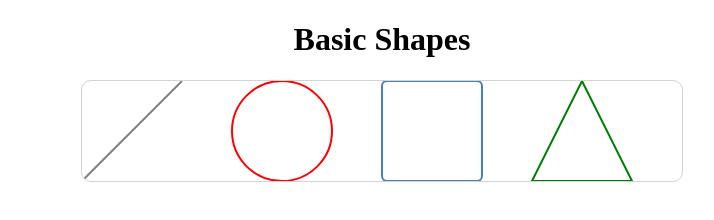
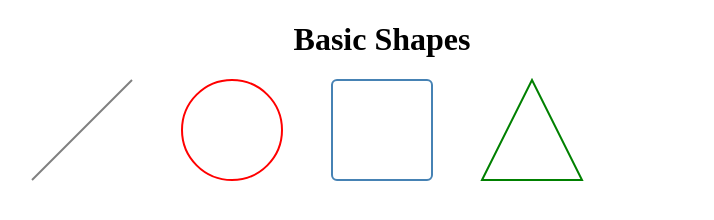
Before and after one commit to BlackBeast/OnFlyWithD3, a plain HTML site: page basic_shapes/index.html in a window 1280 px wide. Shown: the whole page, without its empty margins (258-972 px from the left). Drawn offline with Linux system fonts and the light colour scheme.

Commit message:
Changed a bit

```diff
--- a/basic_shapes/css/styles.css
+++ b/basic_shapes/css/styles.css
@@ -2,8 +2,7 @@
     text-align: center;
 }
 svg{
-    border: solid 1px lightgray;
-    border-radius: 10px;
+    overflow: visible;
 }
 .shape{
   stroke-width: 2px;
--- a/basic_shapes/javascript/basicShapes.js
+++ b/basic_shapes/javascript/basicShapes.js
@@ -1,5 +1,5 @@
 var height = 100;
-var width = 600;
+var width = 700;
 var initialPoint = 0;
 var specifiedWidth = 100;
 var specifiedMargin = 50;
@@ -56,7 +56,7 @@ var position= function(){
     let position = startBy;
     startBy += incrementBy;
     return position;
-  }
+  };
 }();
 
 var createShapes = function () {
@@ -64,11 +64,11 @@ var createShapes = function () {
         .attr("width", width)
         .attr("height", height);
 
-
         line(svg,position());
         circle(svg,position());
         rect(svg,position());
         triangle(svg,position());
+
 };
 
 window.onload = createShapes();
```
